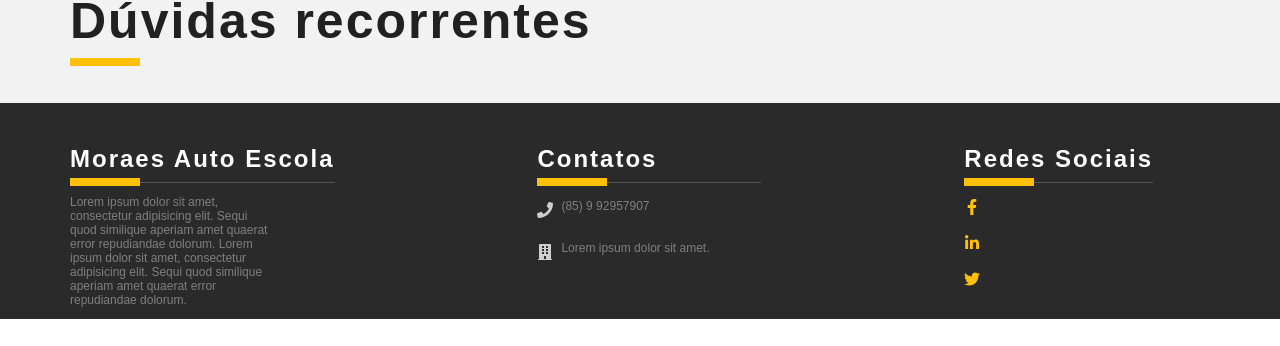
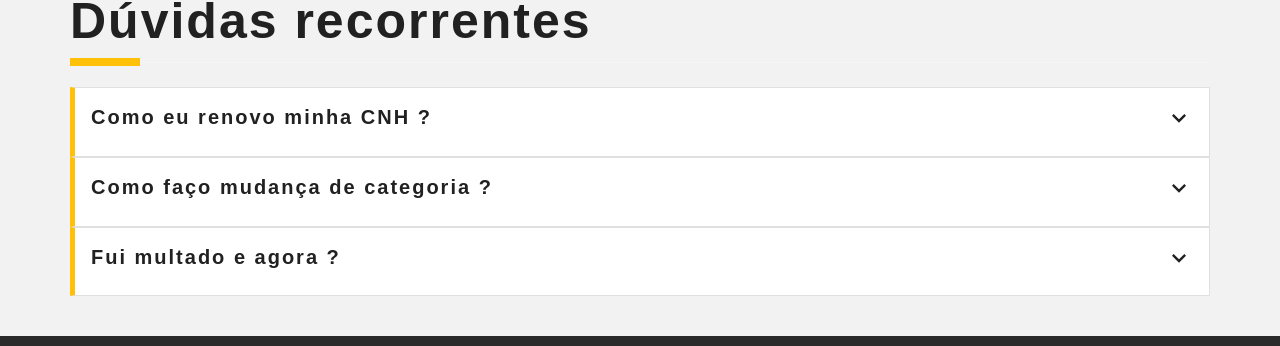
Before and after one commit to owesleymoraes/driving-school, a React (Vite) app: page / in a window 1280 px wide. Shown: the part 2066-2412 px from the top of the page. Before the commit the page ends 2385 px from the top, so only its background shows below. Built offline with nearby package versions, Linux system fonts and the light colour scheme.

Commit message:
feat: adding accordion component in home page

```diff
--- a/src/pages/HomePage/index.tsx
+++ b/src/pages/HomePage/index.tsx
@@ -16,6 +16,7 @@ import walletCarMotor from "../../assets/wallet-car-moto.jpg";
 import { FaAccessibleIcon, FaCar, FaKey, FaMapMarkerAlt } from "react-icons/fa";
 
 import * as Styled from "./styles";
+import { Accordion } from "../../components/Accordion";
 
 export const HomePage: React.FC = () => {
   const itemList = ["item 1", "item 2", "item 3", "item 4", "item 5"];
@@ -98,10 +99,10 @@ export const HomePage: React.FC = () => {
               onClick={() => {}}
             />
             <Card
-             nameImg={truck as any}
-             title="Categoria D ( Caminhão )"
-             description="Melhor preço para habilitação categoria D."
-             onClick={() => {}}
+              nameImg={truck as any}
+              title="Categoria D ( Caminhão )"
+              description="Melhor preço para habilitação categoria D."
+              onClick={() => {}}
             />
           </Styled.WrapperCard>
           <Button
@@ -135,7 +136,21 @@ export const HomePage: React.FC = () => {
       </Styled.SectionAbout>
 
       <Sections inverse>
-        <Title tagOfTitle="h2" description={"Dúvidas recorrentes"}></Title>
+        <Styled.TitleDoubts>
+        <Title tagOfTitle="h2" description={"Dúvidas recorrentes"} />
+        </Styled.TitleDoubts>
+        <Accordion title="Como eu renovo minha CNH ?">
+          Lorem ipsum dolor sit amet consectetur adipisicing elit. Debitis,
+          doloribus. Quasi quisquam harum ullam.
+        </Accordion>
+        <Accordion title="Como faço mudança de categoria ?">
+          Lorem ipsum dolor sit amet consectetur adipisicing elit. Debitis,
+          doloribus. Quasi quisquam harum ullam.
+        </Accordion>
+        <Accordion title="Fui multado e agora ?">
+          Lorem ipsum dolor sit amet consectetur adipisicing elit. Debitis,
+          doloribus. Quasi quisquam harum ullam.
+        </Accordion>
       </Sections>
       <Footer />
     </>
--- a/src/pages/HomePage/styles.ts
+++ b/src/pages/HomePage/styles.ts
@@ -50,3 +50,7 @@ export const ContainerCard = styled.div`
   flex-direction: column;
   align-items: center;
 `;
+
+export const TitleDoubts = styled.div`
+margin-bottom: 24px;
+`
```
